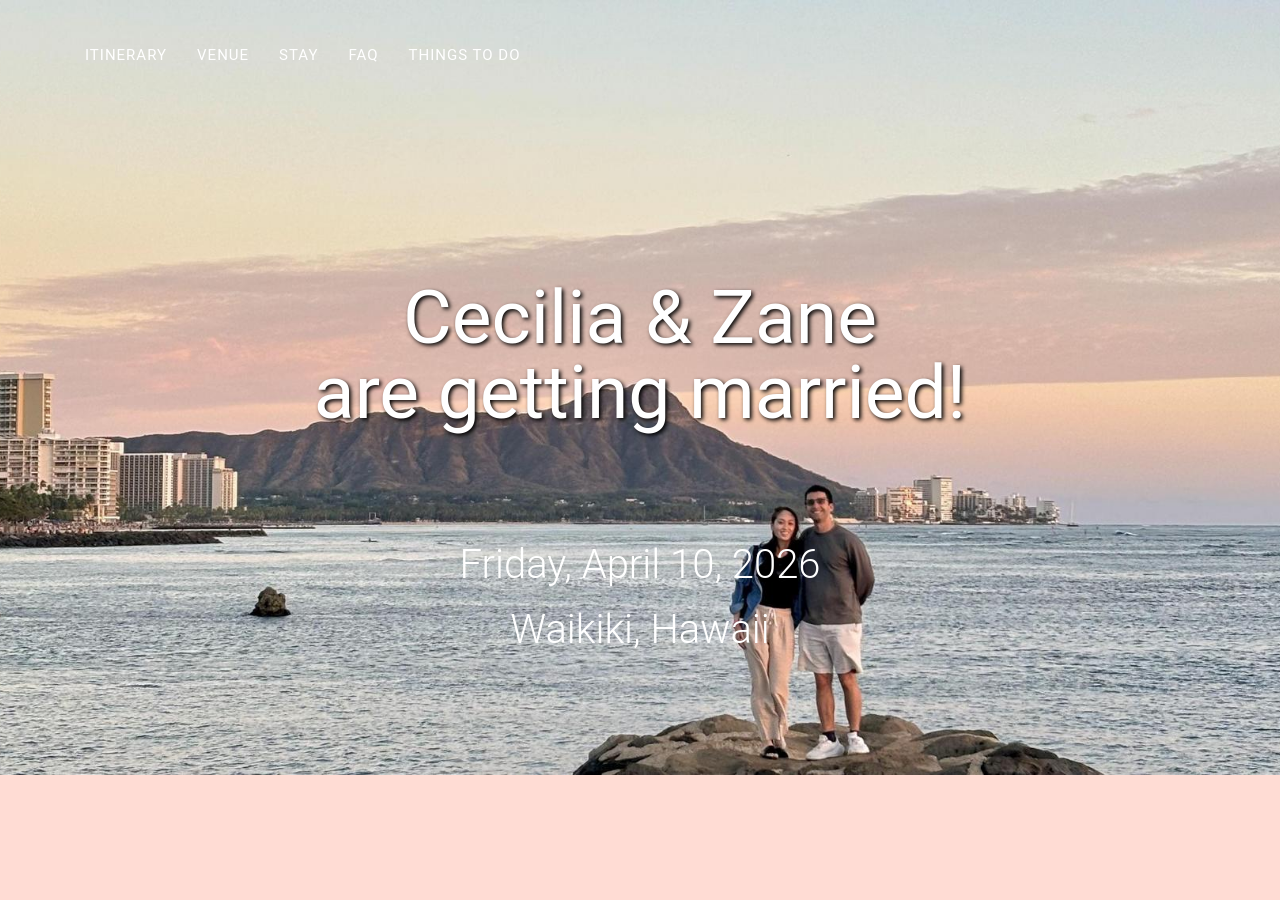
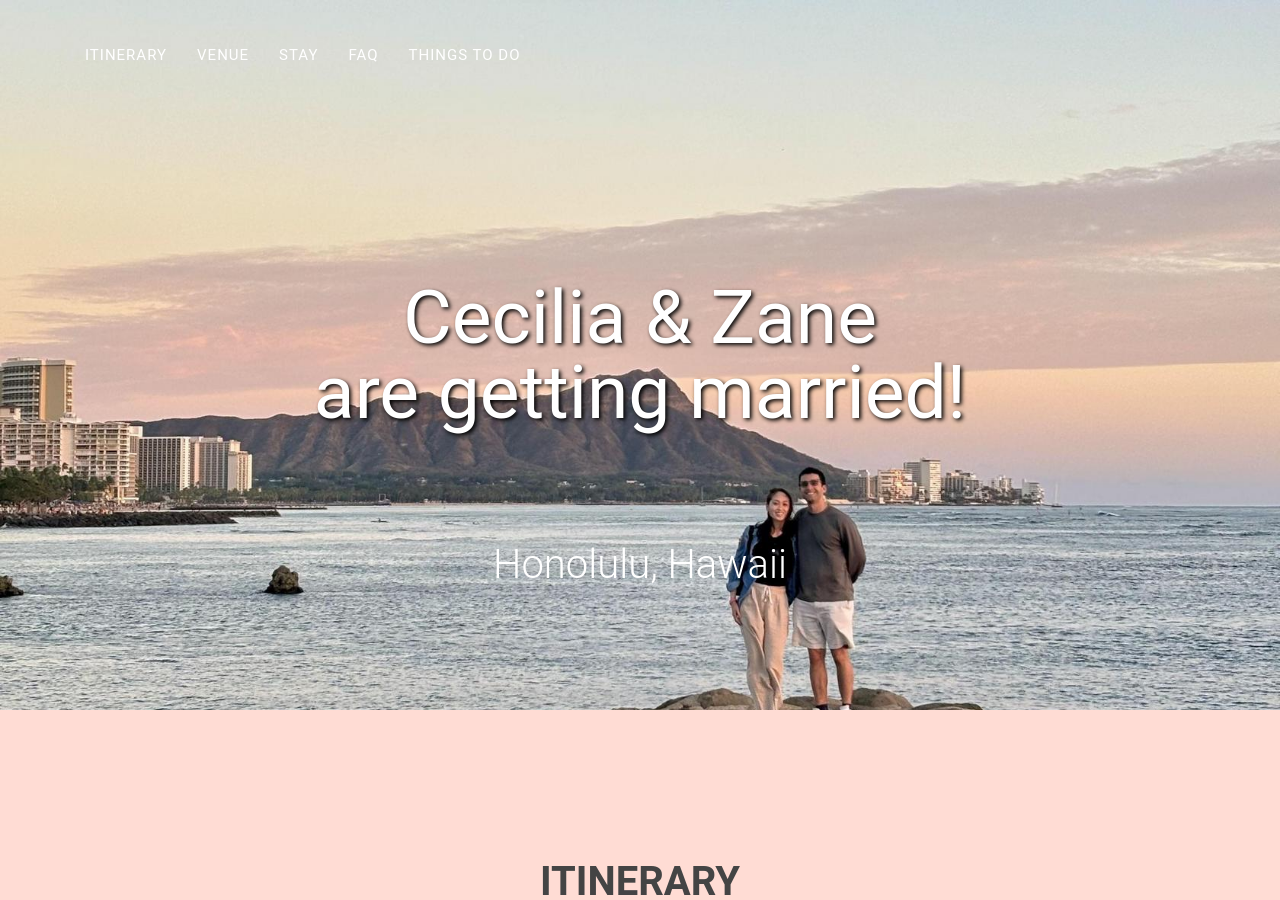
Before and after one commit to ceciliaxli/wedding-website, a Jekyll site: the page built from index.html, in a window 1280 px wide and 900 px high. Built offline with Jekyll 4.4.1, drawn with Linux system fonts in a browser that asks for light colours; some web fonts are replaced.

Commit message:
Update header.html

```diff
--- a/_includes/en_data/header.html
+++ b/_includes/en_data/header.html
@@ -46,8 +46,7 @@
     <div class="container">
         <div class="intro-text">
             <div class="intro-heading">Cecilia & Zane<br>are getting married!</div>
-            <div class="intro-lead-in">Friday, April 10, 2026</div>
-            <div class="intro-lead-in">Waikiki, Hawaii</div>
+            <div class="intro-lead-in">Honolulu, Hawaii</div>
 <!--             <a href="#events" class="page-scroll btn btn-xl">Tell Me More</a> -->
         </div>
     </div>
```
